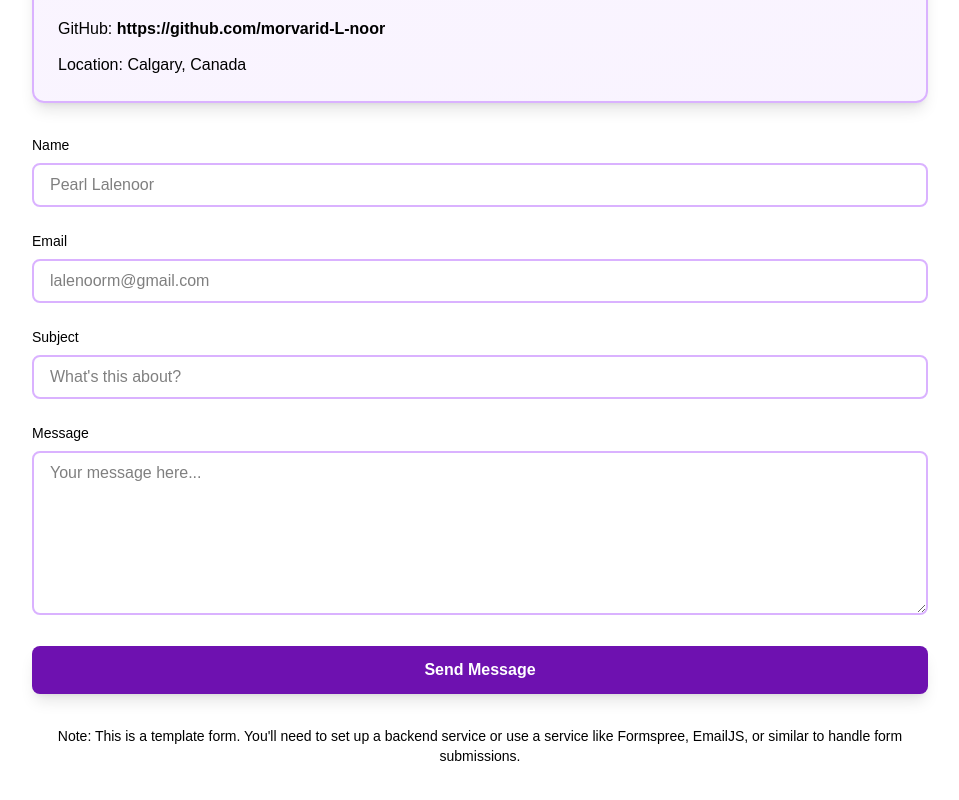
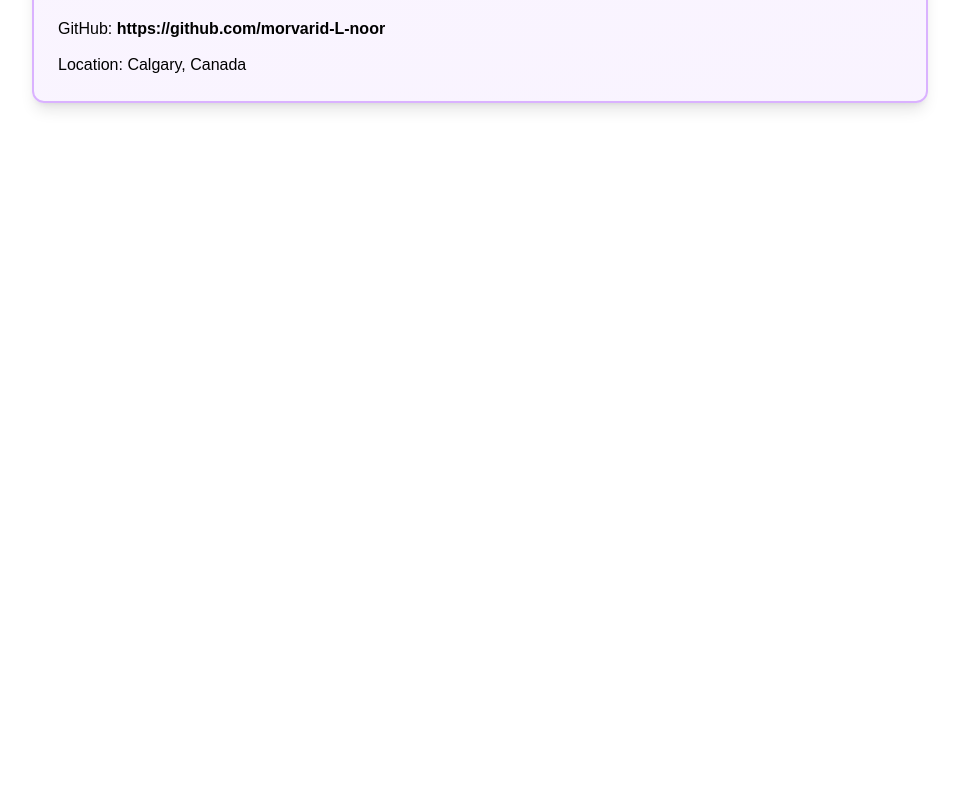
Before and after one commit to morvarid-L-noor/Portfolio, a Next.js app: page /contact in a window 1280 px wide. Shown: the part 394-1194 px from the top of the page, without its empty margins (160-1119 px from the left). After the commit the page ends 861 px from the top, so only its background shows below. Built offline with nearby package versions, Linux system fonts and the light colour scheme.

Commit message:
modified contact

```diff
--- a/src/app/contact/page.tsx
+++ b/src/app/contact/page.tsx
@@ -53,86 +53,6 @@ export default function Contact() {
               </p>
             </div>
           </div>
-
-          {/* Contact Form */}
-          <form className="space-y-4 sm:space-y-6">
-            <div>
-              <label
-                htmlFor="name"
-                className="mb-1.5 block text-sm font-medium text-black sm:mb-2 dark:text-white"
-              >
-                Name
-              </label>
-              <input
-                type="text"
-                id="name"
-                name="name"
-                className="w-full rounded-lg border-2 border-purple-300 bg-white px-4 py-2 text-black transition-all focus:border-purple-600 focus:outline-none focus:ring-2 focus:ring-purple-300 dark:border-purple-800 dark:bg-zinc-950 dark:text-white dark:focus:border-purple-600 dark:focus:ring-purple-900/50"
-                placeholder="Pearl Lalenoor"
-              />
-            </div>
-
-            <div>
-              <label
-                htmlFor="email"
-                className="mb-1.5 block text-sm font-medium text-black sm:mb-2 dark:text-white"
-              >
-                Email
-              </label>
-              <input
-                type="email"
-                id="email"
-                name="email"
-                className="w-full rounded-lg border-2 border-purple-300 bg-white px-4 py-2 text-black transition-all focus:border-purple-600 focus:outline-none focus:ring-2 focus:ring-purple-300 dark:border-purple-800 dark:bg-zinc-950 dark:text-white dark:focus:border-purple-600 dark:focus:ring-purple-900/50"
-                placeholder="lalenoorm@gmail.com"
-              />
-            </div>
-
-            <div>
-              <label
-                htmlFor="subject"
-                className="mb-1.5 block text-sm font-medium text-black sm:mb-2 dark:text-white"
-              >
-                Subject
-              </label>
-              <input
-                type="text"
-                id="subject"
-                name="subject"
-                className="w-full rounded-lg border-2 border-purple-300 bg-white px-4 py-2 text-black transition-all focus:border-purple-600 focus:outline-none focus:ring-2 focus:ring-purple-300 dark:border-purple-800 dark:bg-zinc-950 dark:text-white dark:focus:border-purple-600 dark:focus:ring-purple-900/50"
-                placeholder="What's this about?"
-              />
-            </div>
-
-            <div>
-              <label
-                htmlFor="message"
-                className="mb-1.5 block text-sm font-medium text-black sm:mb-2 dark:text-white"
-              >
-                Message
-              </label>
-              <textarea
-                id="message"
-                name="message"
-                rows={6}
-                className="w-full rounded-lg border-2 border-purple-300 bg-white px-4 py-2 text-black transition-all focus:border-purple-600 focus:outline-none focus:ring-2 focus:ring-purple-300 dark:border-purple-800 dark:bg-zinc-950 dark:text-white dark:focus:border-purple-600 dark:focus:ring-purple-900/50"
-                placeholder="Your message here..."
-              ></textarea>
-            </div>
-
-            <button
-              type="submit"
-              className="w-full rounded-lg bg-purple-800 px-6 py-3 font-semibold text-white shadow-lg transition-all hover:scale-105 hover:shadow-xl hover:shadow-purple-700/50 dark:bg-purple-700"
-            >
-              Send Message
-            </button>
-          </form>
-
-          <p className="text-center text-sm text-black dark:text-white">
-            Note: This is a template form. You'll need to set up a backend
-            service or use a service like Formspree, EmailJS, or similar to
-            handle form submissions.
-          </p>
         </div>
       </div>
     </main>
```
